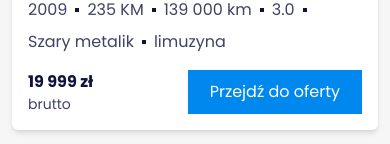
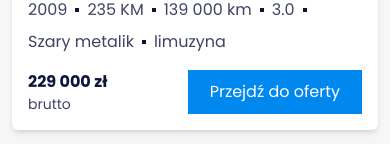
Before and after one commit to grzegorzpokorski/autodealer, a Next.js app: page / in a window 390 px wide. Shown: the part 3002-3146 px from the top of the page. Built offline with nearby package versions, Linux system fonts and the light colour scheme.

Commit message:
fix: fix recommended models padding bottom and Hero image sizes

```diff
--- a/src/components/molecules/OfferLilst/OfferList.tsx
+++ b/src/components/molecules/OfferLilst/OfferList.tsx
@@ -24,7 +24,7 @@ type OfferListProps = {
 export const OfferList = ({ offers }: OfferListProps) => {
   return (
     <ul
-      className="list-none grid grid-cols-1 md:grid-cols-2 lg:grid-cols-3 gap-4 mt-16"
+      className="list-none grid grid-cols-1 md:grid-cols-2 lg:grid-cols-3 gap-4 gap-y-8 mt-16"
       role="list"
     >
       {offers.map((props) => (
--- a/src/components/organisms/Banner/Banner.tsx
+++ b/src/components/organisms/Banner/Banner.tsx
@@ -1,7 +1,7 @@
 import { SectionWithOverlay } from "@/components/molecules/SectionWithOverlay/SectionWithOverlay";
-import HandWithKeys from "./../../../../public/hand-with-keys.webp";
 import Image from "next/image";
 import { Link } from "@/components/atoms/Link/Link";
+import HandWithKeys from "./../../../../public/hand-with-keys.webp";
 
 export const Banner = () => {
   return (
--- a/src/components/organisms/SectionWithRecommendedModels/SectionWithRecommendedModels.tsx
+++ b/src/components/organisms/SectionWithRecommendedModels/SectionWithRecommendedModels.tsx
@@ -6,7 +6,7 @@ export const SectionWithRecommendedModels = () => {
   return (
     <section
       aria-labelledby="recomended-models"
-      className="pt-16 border-t border-secondary/10"
+      className="py-16 lg:pb-0 border-t border-secondary/10"
     >
       <Container>
         <header className="text-start">
@@ -33,11 +33,11 @@ export const SectionWithRecommendedModels = () => {
                 "Szary metalik",
                 "limuzyna",
               ],
-              price: 19999,
+              price: 229000,
               link: "/",
             },
             {
-              invoice: true,
+              invoice: false,
               image: {
                 src: "/citroen.webp",
                 width: 768,
--- a/src/components/templates/HomePage/HomePage.tsx
+++ b/src/components/templates/HomePage/HomePage.tsx
@@ -42,6 +42,7 @@ export const HomePage = () => {
               className="w-full h-auto object-contain"
               width={1920}
               height={1084}
+              sizes="(max-width: 720px) 100vw, 50vw"
               priority
             />
           </picture>
```
